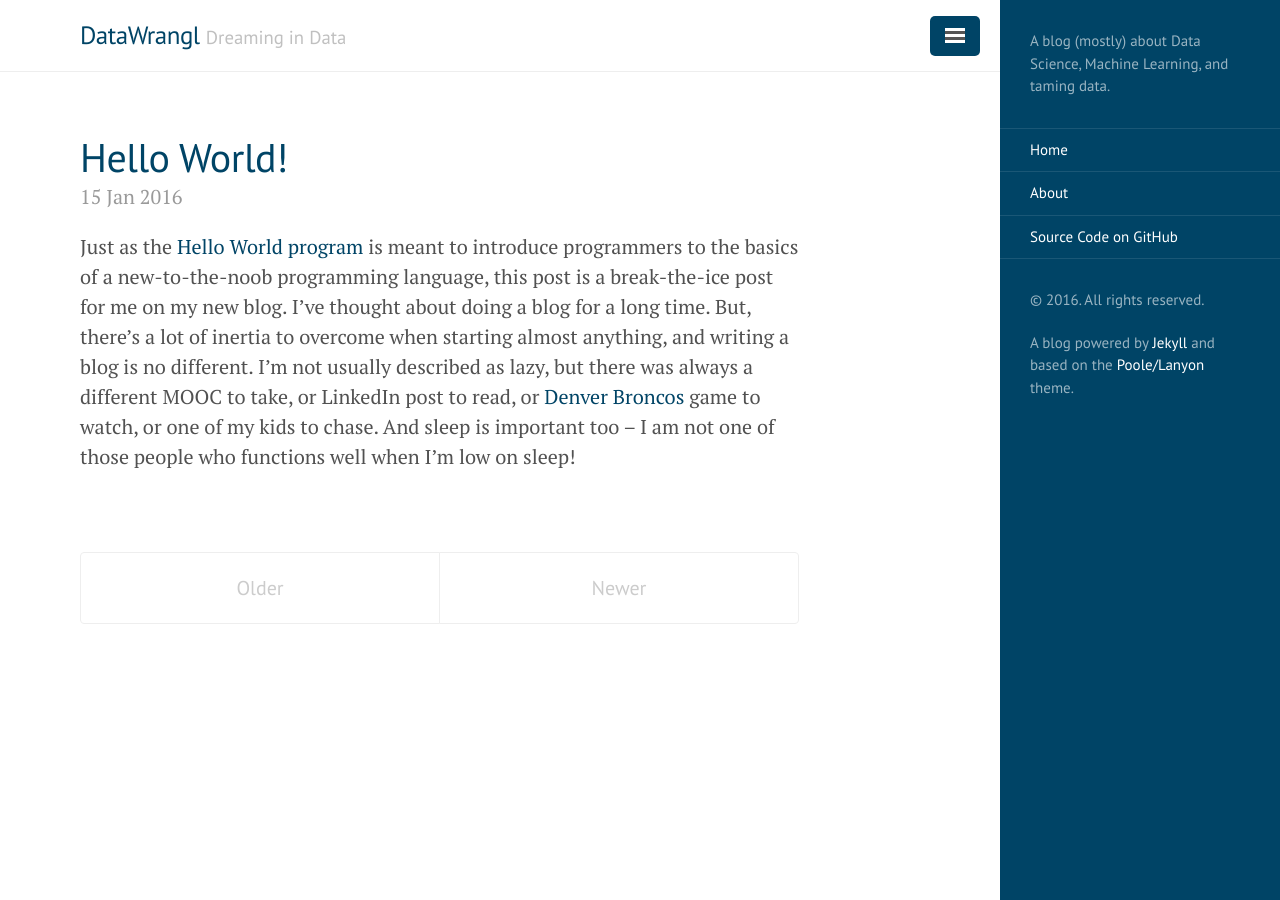
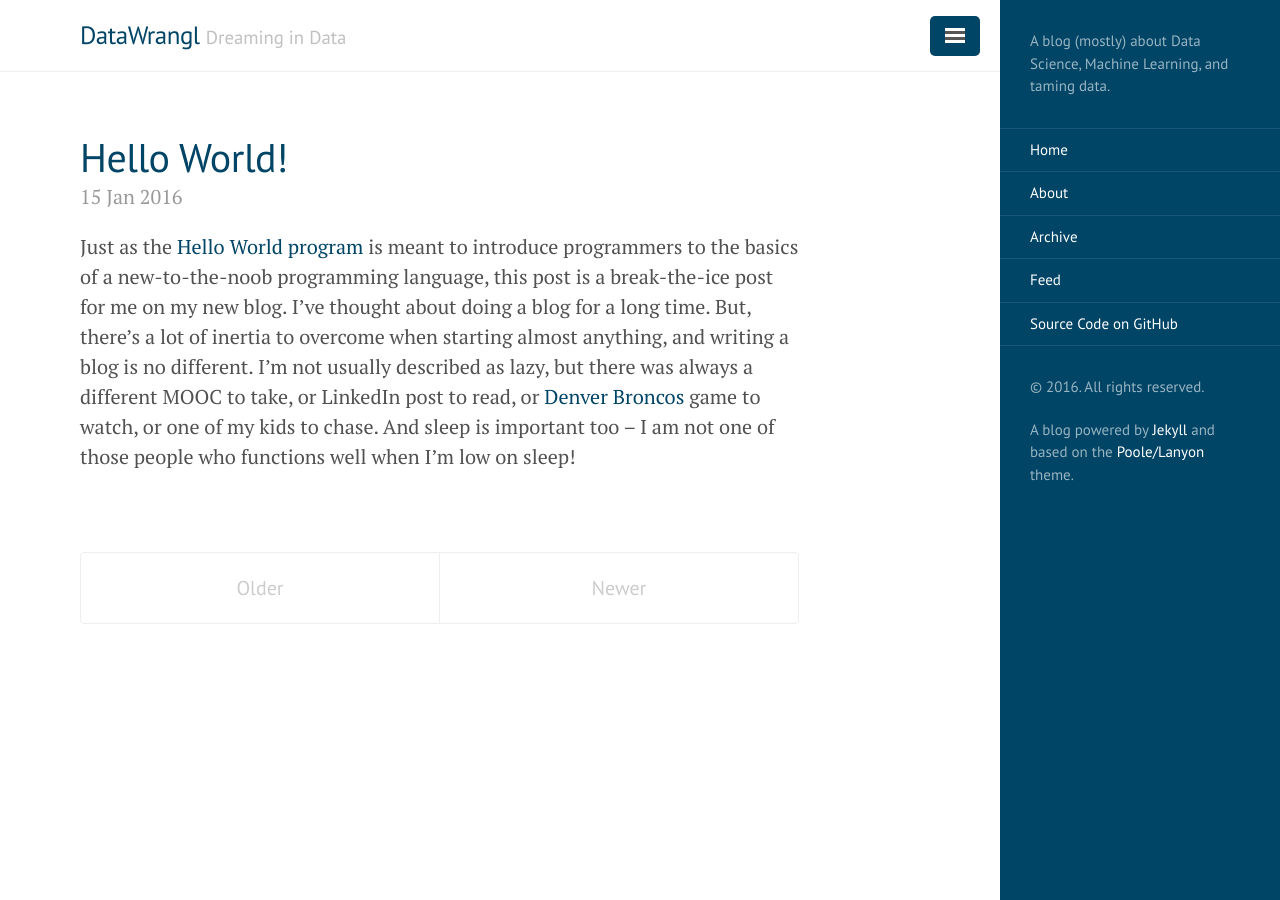
Before and after one commit to iamprakashom/tybyers.github.io, a Jekyll site: the page built from index.html, in a window 1280 px wide. Built offline with Jekyll 4.4.1, drawn with Linux system fonts in a browser that asks for light colours; the list of posts is cut into pages by our own code; comment, search, counter and statistics services are not loaded.

Commit message:
adding archive

```diff
--- a/_config.yml
+++ b/_config.yml
@@ -28,6 +28,4 @@ gems: [jekyll-paginate]
 github:
   repo: https://github.com/tybyers/tybyers.github.io
 
-pages_list:
-  About: '/about'
-  Feed:  '/atom.xml'
+feed:  '/feed.xml'
--- a/_includes/sidebar.html
+++ b/_includes/sidebar.html
@@ -25,6 +25,7 @@
       {% endif %}
     {% endfor %}
 
+    <a class="sidebar-nav-item" href="{{ site.feed }}">Feed</a>
     <a class="sidebar-nav-item" href="{{ site.github.repo }}">Source Code on GitHub</a>
 
   </nav>
--- a/public/css/lanyon.css
+++ b/public/css/lanyon.css
@@ -542,16 +542,19 @@ a.pagination-item:hover {
   color: #8f5536;
 }
 
-/* Navy */
+/* Navy  -- TGB's color for datawrangl.com */
+
+
+.theme-base-10 .container a,
+.theme-base-10 .sidebar-toggle,
+.theme-base-10 .related-posts li a:hover {
+  color: #004466;  /* 4179BF for lighter color */
+}
+
 .theme-base-10 .sidebar,
 .theme-base-10 .sidebar-toggle:active,
 .theme-base-10 #sidebar-checkbox:checked ~ .sidebar-toggle {
   background-color: #004466;
-}
-.theme-base-10 .container a,
-.theme-base-10 .sidebar-toggle,
-.theme-base-10 .related-posts li a:hover {
-  color: #004466;
 }
 
 /*
```
Also changed, not shown: archive.md (added, +10 -0 lines).
